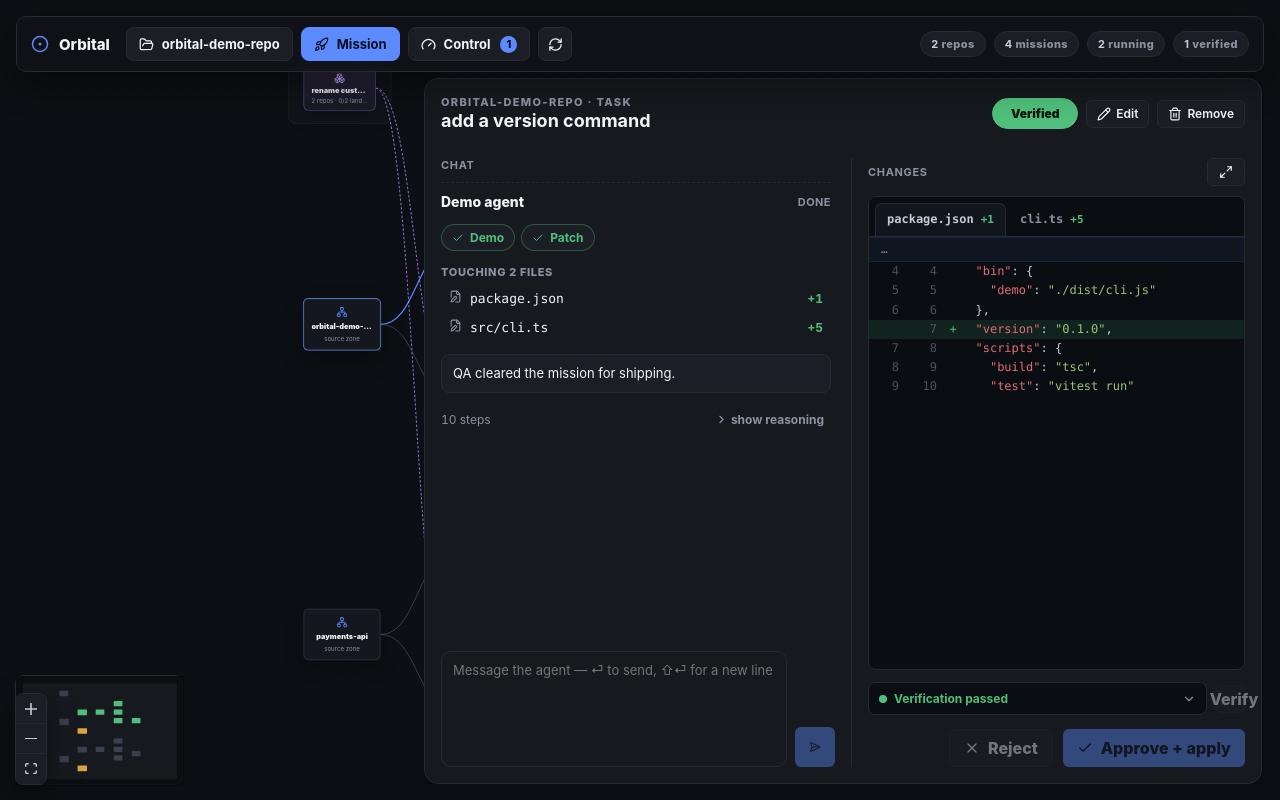
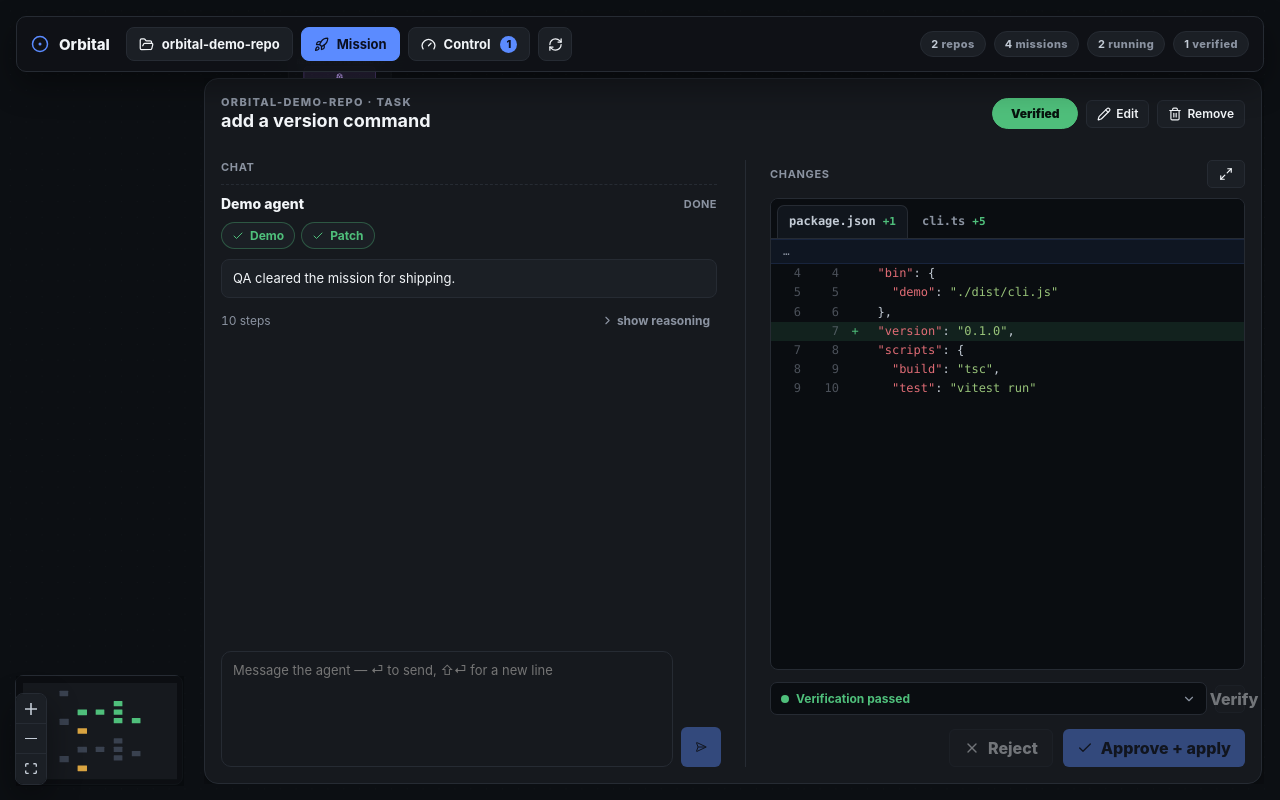
Before and after one commit to whosgotch/orbital, a React (Vite) app in the folder app/: page / in a window 1280 px wide. Built offline with nearby package versions, Linux system fonts and the light colour scheme.

Commit message:
fix(app): wrap long diff lines and give the task window room

```diff
--- a/app/src/styles.css
+++ b/app/src/styles.css
@@ -215,9 +215,10 @@ h3 {
   flex: 0 0 auto;
 }
 
-/* The task window opens wide so chat and its changes sit side by side. */
+/* The task window opens wide so chat and its changes each get real room —
+   capped so it never swallows the whole canvas. */
 .inspector.task-window {
-  width: 840px;
+  width: min(1100px, calc(100vw - 220px));
   overflow: hidden;
 }
 
@@ -239,8 +240,8 @@ h3 {
   min-height: 0;
   display: grid;
   grid-template-columns: 1fr 1fr;
-  gap: 16px;
-  margin-top: 12px;
+  gap: 24px;
+  margin-top: 14px;
 }
 
 .task-pane {
@@ -251,7 +252,7 @@ h3 {
 }
 
 .task-diff-pane {
-  padding-left: 16px;
+  padding-left: 24px;
   border-left: 1px solid var(--line);
 }
 
@@ -401,6 +402,13 @@ h3 {
 .chat-work .agent-status {
   flex: 0 0 auto;
   overflow: visible;
+  gap: 10px;
+}
+
+/* Keep the chat side calm: the diff pane already shows which files changed, so
+   the in-chat status stays a slim phase + "now" line with reasoning on demand. */
+.chat-work .touched {
+  display: none;
 }
 
 .chat-composer {
@@ -1968,12 +1976,15 @@ button.node-action.danger:hover:not(:disabled) {
 }
 
 .diff-body {
-  overflow-x: auto;
-}
-
+  overflow-x: hidden;
+}
+
+/* Wrap long lines so the whole change is readable at once (no sideways scroll),
+   and top-align the gutters so a wrapped line still reads cleanly. The add/del
+   background then always spans the full width instead of breaking mid-line. */
 .diff-line {
   display: flex;
-  white-space: pre;
+  align-items: flex-start;
 }
 
 .diff-line.add {
@@ -2019,8 +2030,13 @@ button.node-action.danger:hover:not(:disabled) {
 
 .diff-code {
   flex: 1;
+  min-width: 0;
   padding-right: 12px;
   color: var(--soft);
+  white-space: pre-wrap;
+  overflow-wrap: anywhere;
+  word-break: break-word;
+  tab-size: 4;
 }
 
 /* Popped-out wide diff. */
```
